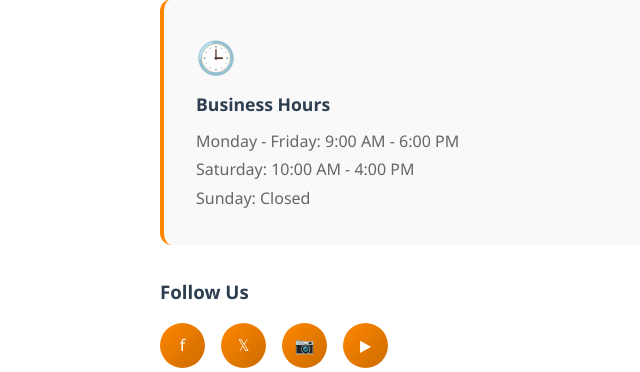
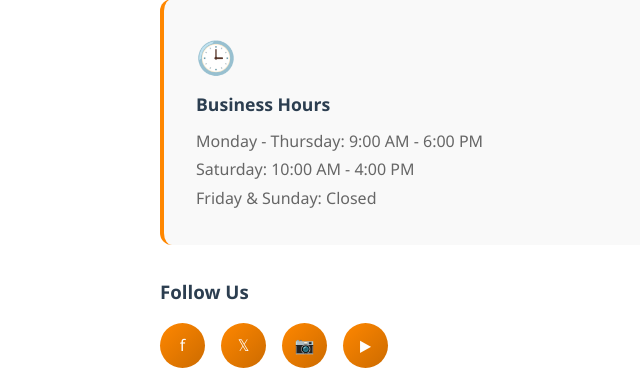
Before and after one commit to hasanzafzal/Wonderland-Toy-Store, a Flask app: page /contact in a window 1280 px wide. Shown: the part 1190-1562 px from the top of the page, without its empty margins (504-1144 px from the left). Run offline with Flask 3, Linux system fonts and the light colour scheme.

Commit message:
Update contact.html

```diff
--- a/app/templates/contact.html
+++ b/app/templates/contact.html
@@ -69,9 +69,9 @@
                     <div class="info-icon">🕒</div>
                     <h3>Business Hours</h3>
                     <p>
-                        Monday - Friday: 9:00 AM - 6:00 PM<br>
+                        Monday - Thursday: 9:00 AM - 6:00 PM<br>
                         Saturday: 10:00 AM - 4:00 PM<br>
-                        Sunday: Closed
+                        Friday & Sunday: Closed
                     </p>
                 </div>
 
```
